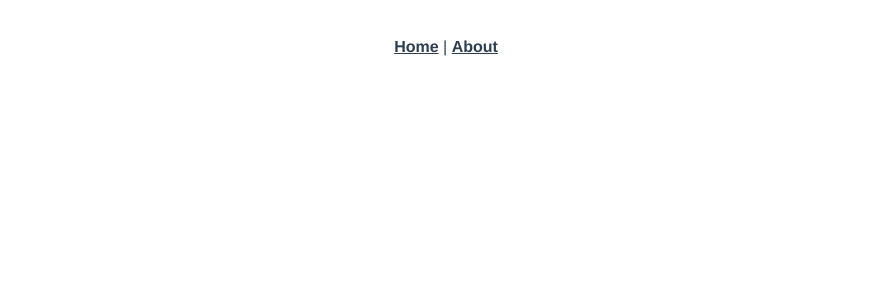
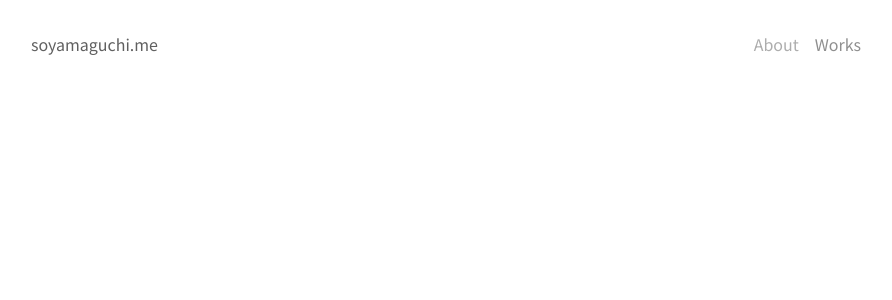
Before and after one commit to soyamaguchi/soyamaguchi.github.io, a Vue app: page /works in a window 1280 px wide. Shown: the top 300 px of the page, without its empty margins (194-1086 px from the left). Built offline with nearby package versions, Linux system fonts and the light colour scheme.

Commit message:
first commit

```diff
--- a/public/index.html
+++ b/public/index.html
@@ -5,7 +5,8 @@
     <meta http-equiv="X-UA-Compatible" content="IE=edge">
     <meta name="viewport" content="width=device-width,initial-scale=1.0">
     <link rel="icon" href="<%= BASE_URL %>favicon.ico">
-    <title>soyamaguchi.github.io</title>
+    <link href="https://fonts.googleapis.com/css?family=Noto+Sans+JP:300,400,500,700&display=swap&subset=japanese" rel="stylesheet">
+    <title>soyamaguchi.me</title>
   </head>
   <body>
     <noscript>
--- a/src/App.vue
+++ b/src/App.vue
@@ -1,28 +1,53 @@
 <template>
   <div id="app">
     <div id="nav">
-      <router-link to="/">Home</router-link> |
-      <router-link to="/about">About</router-link>
+      <div><router-link to="/" id="top">soyamaguchi.me</router-link></div>
+      <nav>
+        <router-link to="/about">About</router-link>
+        <router-link to="/works">Works</router-link>
+      </nav>
     </div>
     <router-view/>
   </div>
 </template>
 
 <style lang="scss">
-#app {
-  font-family: 'Avenir', Helvetica, Arial, sans-serif;
-  -webkit-font-smoothing: antialiased;
-  -moz-osx-font-smoothing: grayscale;
-  text-align: center;
-  color: #2c3e50;
+body {
+  width: 830px;
+  height: 100vh;
+  margin: 0 auto;
+  font-family: 'Noto Sans JP', sans-serif;
 }
+
+@media screen and (max-width: 830px) {
+  body {
+    width: 90vw;
+  }
+}
+
+/*#app {*/
+/*  font-family: 'Avenir', Helvetica, Arial, sans-serif;*/
+/*  -webkit-font-smoothing: antialiased;*/
+/*  -moz-osx-font-smoothing: grayscale;*/
+/*  text-align: center;*/
+/*  color: #2c3e50;*/
+/*}*/
+
 #nav {
-  padding: 30px;
+  margin-top: 2rem;
+  display: flex;
+  justify-content: space-between;
   a {
-    font-weight: bold;
-    color: #2c3e50;
+    text-decoration: none;
+    color: #606060;
+    font-weight: normal;
+    font-size: 1rem;
+  }
+  nav a {
+    margin-left: 1rem;
+    color: #adadad;
     &.router-link-exact-active {
-      color: #42b983;
+      color: #8f8f8f;
     }
   }
 }
--- a/src/router.js
+++ b/src/router.js
@@ -20,6 +20,11 @@ export default new Router({
       // this generates a separate chunk (about.[hash].js) for this route
       // which is lazy-loaded when the route is visited.
       component: () => import(/* webpackChunkName: "about" */ './views/About.vue')
+    },
+    {
+      path: '/works',
+      name: 'works',
+      component: () => import(/* webpackChunkName: "about" */ './views/Works.vue')
     }
   ]
 })
--- a/src/views/Home.vue
+++ b/src/views/Home.vue
@@ -16,3 +16,7 @@ export default {
   }
 }
 </script>
+
+<style lang="scss" scoped>
+
+</style>
--- /dev/null
+++ b/src/views/Works.vue
@@ -0,0 +1,15 @@
+<template>
+    <div>
+
+    </div>
+</template>
+
+<script>
+    export default {
+        name: "Works.vue"
+    }
+</script>
+
+<style lang="scss" scoped>
+
+</style>
```
Also changed, not shown: src/views/About.vue (line endings or trailing spaces).
